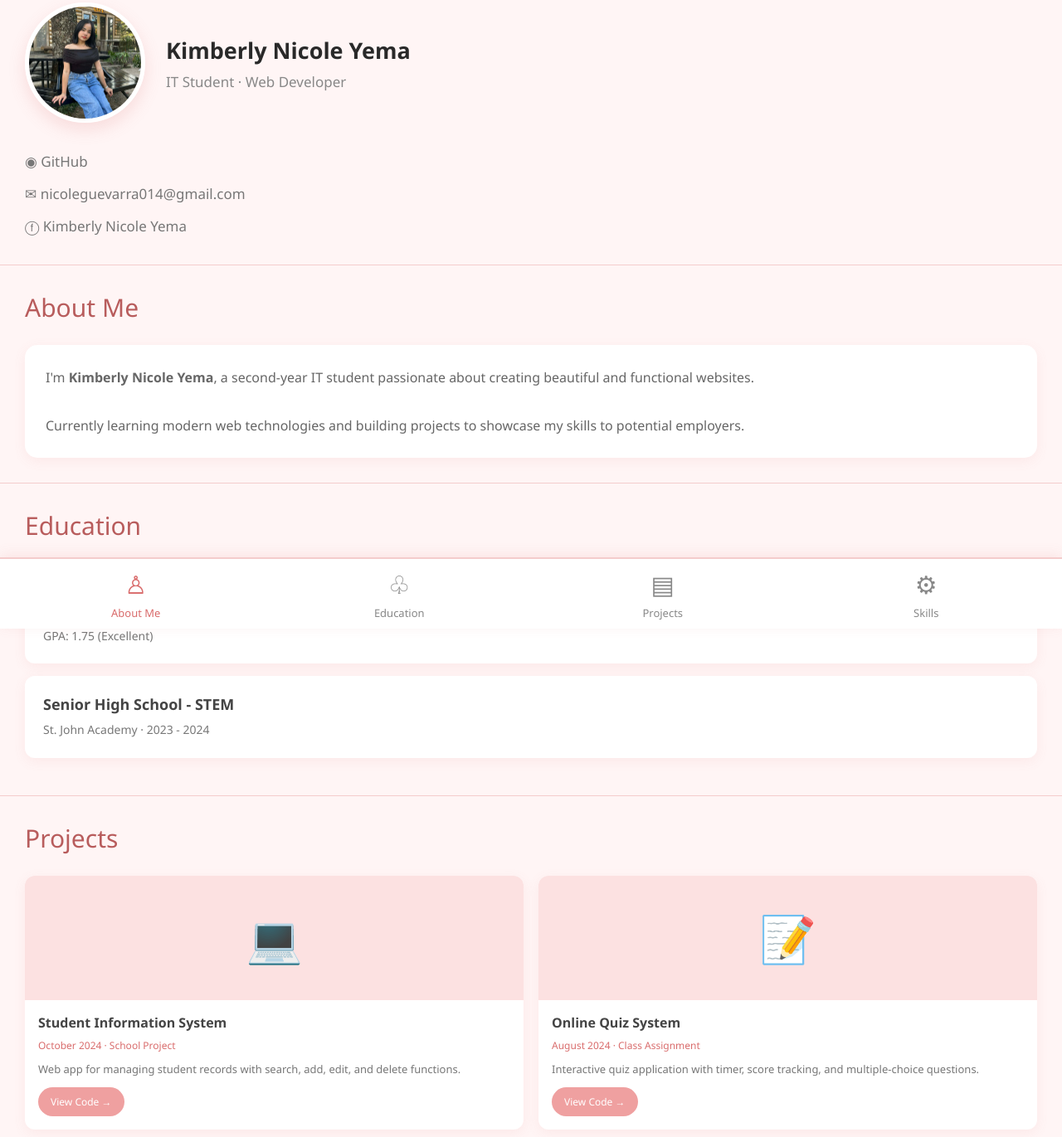
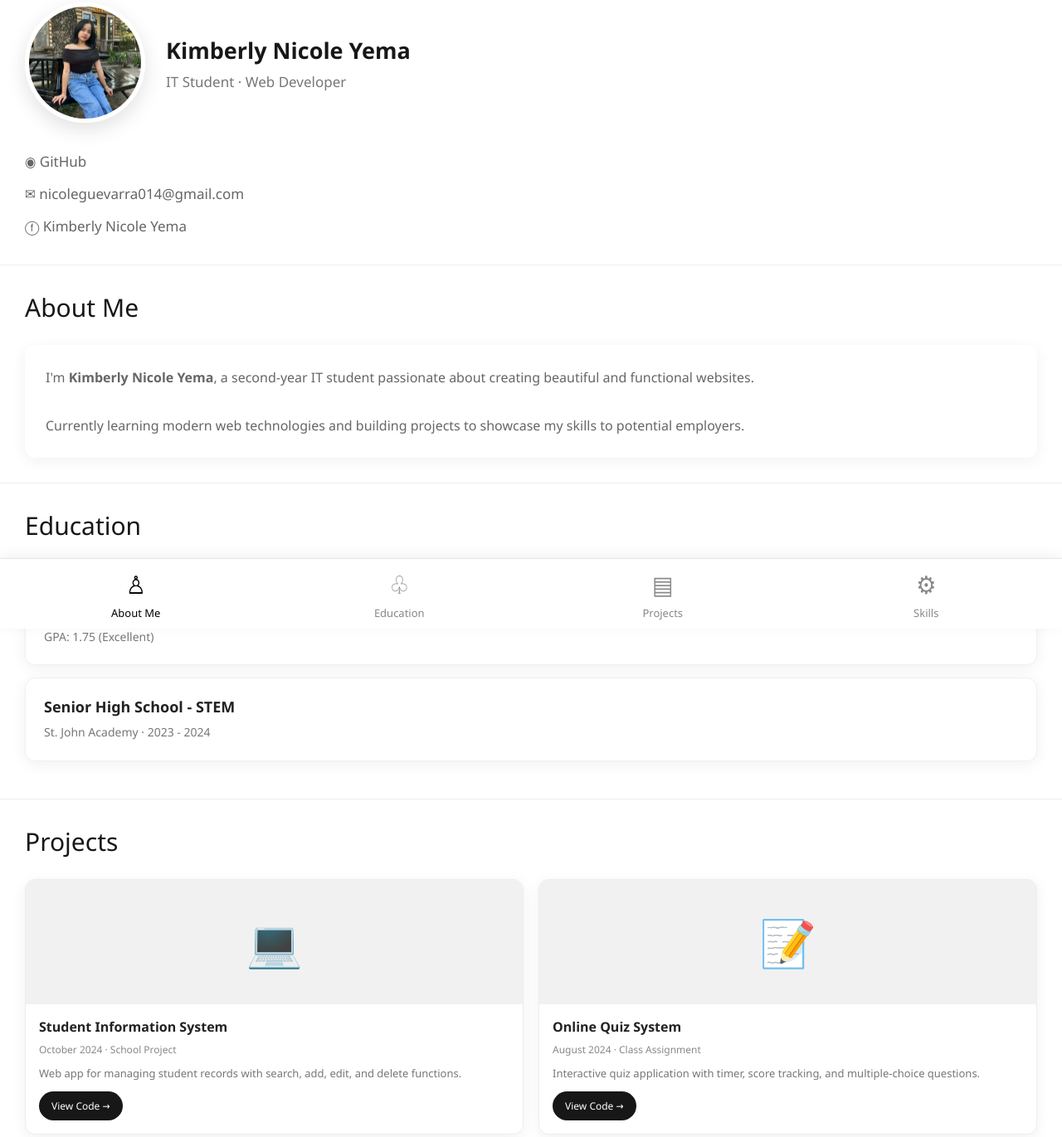
Before and after one commit to nicoleguevarra/nicoleguevarra.github.io, a plain HTML site: page index.html in a window 1280 px wide. Shown: the part 42-1413 px from the top of the page at 83% size. Drawn offline with Linux system fonts and the light colour scheme.

Commit message:
.message

```diff
--- a/index.html
+++ b/index.html
@@ -1,13 +1,7 @@
-<!DOCTYPE html>
-<html lang="en">
-
+<!DOCTYPE html><html lang="en">
 <head>
 <meta charset="UTF-8">
-<meta name="viewport" content="width=device-width, initial-scale=1.0">
-
-<title>Kimberly Nicole Yema - Portfolio</title>
-
-<style>
+<meta name="viewport" content="width=device-width, initial-scale=1.0"><title>Kimberly Nicole Yema - Portfolio</title><style>
 
 /* GENERAL */
 
@@ -15,7 +9,7 @@
     margin: 0;
     padding: 0;
     box-sizing: border-box;
-    font-family: 'Segoe UI', Arial, sans-serif;
+    font-family: 'Segoe UI', Tahoma, Geneva, Verdana, sans-serif;
 }
 
 html {
@@ -24,8 +18,8 @@ html {
 }
 
 body {
-    background: #FFF5F5;
-    color: #333;
+    background: #FFFFFF;
+    color: #222222;
     padding-bottom: 110px;
 }
 
@@ -33,7 +27,7 @@ body {
 
 .profile-section {
     padding: 45px 30px 35px;
-    background: #FFF5F5;
+    background: #FFFFFF;
 }
 
 .profile-header {
@@ -47,19 +41,19 @@ body {
     height: 145px;
     border-radius: 50%;
     object-fit: cover;
-    border: 5px solid white;
-    box-shadow: 0 8px 20px rgba(217, 108, 108, 0.18);
+    border: 5px solid #FFFFFF;
+    box-shadow: 0 8px 25px rgba(0,0,0,0.12);
 }
 
 .profile-info h1 {
     font-size: 27px;
     margin-bottom: 8px;
-    color: #292929;
+    color: #171717;
 }
 
 .profile-info h3 {
     font-size: 17px;
-    color: #888;
+    color: #777777;
     font-weight: 400;
 }
 
@@ -73,7 +67,7 @@ body {
 }
 
 .contact-info a {
-    color: #777;
+    color: #666666;
     font-size: 17px;
     text-decoration: none;
     display: flex;
@@ -83,14 +77,14 @@ body {
 }
 
 .contact-info a:hover {
-    color: #D96C6C;
+    color: #000000;
 }
 
 /* SECTIONS */
 
 .section {
     padding: 30px;
-    border-top: 1px solid #F4CCCC;
+    border-top: 1px solid #EEEEEE;
     scroll-margin-top: 15px;
 }
 
@@ -98,38 +92,39 @@ body {
     font-size: 30px;
     font-weight: 500;
     margin-bottom: 25px;
-    color: #B85C5C;
+    color: #171717;
 }
 
 /* ABOUT ME */
 
 .about-text {
-    background: white;
+    background: #FFFFFF;
     padding: 25px;
-    border-radius: 15px;
+    border-radius: 12px;
     line-height: 1.8;
-    color: #666;
-    box-shadow: 0 4px 15px rgba(217, 108, 108, 0.09);
+    color: #666666;
+    box-shadow: 0 4px 18px rgba(0,0,0,0.06);
 }
 
 /* EDUCATION */
 
 .education-card {
-    background: white;
+    background: #FFFFFF;
     padding: 22px;
     border-radius: 12px;
     margin-bottom: 15px;
-    box-shadow: 0 4px 15px rgba(217, 108, 108, 0.09);
+    box-shadow: 0 4px 18px rgba(0,0,0,0.06);
+    border: 1px solid #F0F0F0;
 }
 
 .education-card h3 {
     font-size: 18px;
     margin-bottom: 8px;
-    color: #444;
+    color: #222222;
 }
 
 .education-card p {
-    color: #777;
+    color: #777777;
     line-height: 1.6;
     font-size: 14px;
 }
@@ -143,10 +138,11 @@ body {
 }
 
 .project-card {
-    background: white;
+    background: #FFFFFF;
     border-radius: 12px;
     overflow: hidden;
-    box-shadow: 0 4px 15px rgba(217, 108, 108, 0.09);
+    border: 1px solid #EEEEEE;
+    box-shadow: 0 4px 18px rgba(0,0,0,0.06);
     transition: 0.3s;
 }
 
@@ -156,11 +152,12 @@ body {
 
 .project-image {
     height: 150px;
-    background: #FCE1E1;
+    background: #F1F1F1;
     display: flex;
     align-items: center;
     justify-content: center;
     font-size: 55px;
+    color: #222222;
 }
 
 .project-info {
@@ -170,17 +167,17 @@ body {
 .project-info h3 {
     font-size: 16px;
     margin-bottom: 8px;
-    color: #444;
+    color: #222222;
 }
 
 .project-info p {
     font-size: 13px;
-    color: #777;
+    color: #777777;
     line-height: 1.6;
 }
 
 .project-info .date {
-    color: #D96C6C;
+    color: #888888;
     font-size: 12px;
     margin-bottom: 10px;
 }
@@ -189,8 +186,8 @@ body {
     display: inline-block;
     margin-top: 12px;
     padding: 9px 15px;
-    background: #EFA0A0;
-    color: white;
+    background: #171717;
+    color: #FFFFFF;
     border-radius: 20px;
     text-decoration: none;
     font-size: 12px;
@@ -198,7 +195,7 @@ body {
 }
 
 .project-link:hover {
-    background: #D96C6C;
+    background: #555555;
 }
 
 /* SKILLS */
@@ -210,16 +207,17 @@ body {
 }
 
 .skill-card {
-    background: white;
+    background: #FFFFFF;
     padding: 22px;
     border-radius: 12px;
     text-align: center;
-    box-shadow: 0 4px 15px rgba(217, 108, 108, 0.09);
+    border: 1px solid #EEEEEE;
+    box-shadow: 0 4px 18px rgba(0,0,0,0.05);
     transition: 0.3s;
 }
 
 .skill-card:hover {
-    background: #FCE1E1;
+    background: #F5F5F5;
     transform: translateY(-3px);
 }
 
@@ -232,35 +230,36 @@ body {
 .skill-card h3 {
     font-size: 15px;
     font-weight: 500;
-    color: #555;
+    color: #333333;
 }
 
 /* ACTIVITY */
 
 .activity-card {
-    background: white;
+    background: #FFFFFF;
     padding: 22px;
     border-radius: 12px;
     display: flex;
     justify-content: space-between;
     align-items: center;
     gap: 15px;
-    box-shadow: 0 4px 15px rgba(217, 108, 108, 0.09);
+    border: 1px solid #EEEEEE;
+    box-shadow: 0 4px 18px rgba(0,0,0,0.05);
 }
 
 .activity-card h3 {
     margin-bottom: 8px;
-    color: #444;
+    color: #222222;
 }
 
 .activity-card p {
     font-size: 13px;
-    color: #777;
+    color: #777777;
 }
 
 .activity-card a {
-    background: #EFA0A0;
-    color: white;
+    background: #171717;
+    color: #FFFFFF;
     padding: 10px 15px;
     border-radius: 20px;
     text-decoration: none;
@@ -270,27 +269,28 @@ body {
 }
 
 .activity-card a:hover {
-    background: #D96C6C;
+    background: #555555;
 }
 
 /* EXPERIENCE */
 
 .experience-card {
-    background: white;
+    background: #FFFFFF;
     padding: 22px;
     border-radius: 12px;
     margin-bottom: 15px;
-    box-shadow: 0 4px 15px rgba(217, 108, 108, 0.09);
+    border: 1px solid #EEEEEE;
+    box-shadow: 0 4px 18px rgba(0,0,0,0.05);
 }
 
 .experience-card h3 {
     font-size: 17px;
     margin-bottom: 8px;
-    color: #444;
+    color: #222222;
 }
 
 .experience-card .date {
-    color: #D96C6C;
+    color: #888888;
     font-size: 13px;
     margin-bottom: 10px;
 }
@@ -298,7 +298,7 @@ body {
 .experience-card p {
     font-size: 14px;
     line-height: 1.7;
-    color: #777;
+    color: #777777;
 }
 
 /* FOOTER */
@@ -306,7 +306,7 @@ body {
 footer {
     text-align: center;
     padding: 25px;
-    color: #999;
+    color: #999999;
     font-size: 13px;
 }
 
@@ -320,8 +320,8 @@ footer {
     min-height: 85px;
 
     background: #FFFFFF;
-    border-top: 2px solid #F4CCCC;
-    box-shadow: 0 -3px 15px rgba(217, 108, 108, 0.12);
+    border-top: 1px solid #E5E5E5;
+    box-shadow: 0 -3px 15px rgba(0,0,0,0.06);
 
     display: flex;
     justify-content: space-around;
@@ -334,7 +334,7 @@ footer {
 }
 
 .bottom-nav a {
-    color: #888;
+    color: #888888;
     text-decoration: none;
 
     display: flex;
@@ -355,7 +355,7 @@ footer {
 
 .bottom-nav a:hover,
 .bottom-nav a.active {
-    color: #D96C6C;
+    color: #000000;
 }
 
 /* RESPONSIVE DESIGN */
@@ -460,16 +460,7 @@ footer {
 
 }
 
-</style>
-</head>
-
-<body>
-
-<!-- PROFILE -->
-
-<header class="profile-section" id="home">
-
-    <div class="profile-header">
+</style></head><body><!-- PROFILE --><header class="profile-section" id="home"><div class="profile-header">
 
     <img src="nicole.jpg" alt="Kimberly Nicole Yema">
 
@@ -499,14 +490,7 @@ footer {
 
 </div>
 
-</header>
-
-
-<!-- ABOUT ME -->
-
-<section class="section" id="about">
-
-    <h2>About Me</h2>
+</header><!-- ABOUT ME --><section class="section" id="about"><h2>About Me</h2>
 
 <div class="about-text">
 
@@ -521,14 +505,7 @@ footer {
 
 </div>
 
-</section>
-
-
-<!-- EDUCATION -->
-
-<section class="section" id="education">
-
-    <h2>Education</h2>
+</section><!-- EDUCATION --><section class="section" id="education"><h2>Education</h2>
 
 <div class="education-card">
 
@@ -548,14 +525,7 @@ footer {
 
 </div>
 
-</section>
-
-
-<!-- PROJECTS -->
-
-<section class="section" id="projects">
-
-    <h2>Projects</h2>
+</section><!-- PROJECTS --><section class="section" id="projects"><h2>Projects</h2>
 
 <div class="projects-grid">
 
@@ -632,14 +602,7 @@ footer {
 
 </div>
 
-</section>
-
-
-<!-- SKILLS -->
-
-<section class="section" id="skills">
-
-    <h2>Skills</h2>
+</section><!-- SKILLS --><section class="section" id="skills"><h2>Skills</h2>
 
 <div class="skills-grid">
 
@@ -680,14 +643,7 @@ footer {
 
 </div>
 
-</section>
-
-
-<!-- ACTIVITY -->
-
-<section class="section" id="activity">
-
-    <h2>Activity</h2>
+</section><!-- ACTIVITY --><section class="section" id="activity"><h2>Activity</h2>
 
 <div class="activity-card">
 
@@ -705,14 +661,7 @@ footer {
 
 </div>
 
-</section>
-
-
-<!-- EXPERIENCE -->
-
-<section class="section" id="experience">
-
-    <h2>Experience</h2>
+</section><!-- EXPERIENCE --><section class="section" id="experience"><h2>Experience</h2>
 
 <div class="experience-card">
 
@@ -745,24 +694,10 @@ footer {
 
 </div>
 
-</section>
-
-
-<!-- FOOTER -->
-
-<footer>
-
-    &copy; <span id="year"></span>
+</section><!-- FOOTER --><footer>&copy; <span id="year"></span>
 Kimberly Nicole Yema. All rights reserved.
 
-</footer>
-
-
-<!-- FIXED BOTTOM NAVIGATION -->
-
-<nav class="bottom-nav">
-
-    <a href="#about" class="active">
+</footer><!-- FIXED BOTTOM NAVIGATION --><nav class="bottom-nav"><a href="#about" class="active">
     <span class="icon">♙</span>
     <span>About Me</span>
 </a>
@@ -782,12 +717,7 @@ footer {
     <span>Skills</span>
 </a>
 
-</nav>
-
-
-<!-- JAVASCRIPT -->
-
-<script>
+</nav><!-- JAVASCRIPT --><script>
 
 // Dynamic copyright year
 
@@ -813,7 +743,5 @@ navLinks.forEach(link => {
 
 });
 
-</script>
-
-</body>
+</script></body>
 </html>
```
Lines whose indentation alone changed are shown as unchanged.
